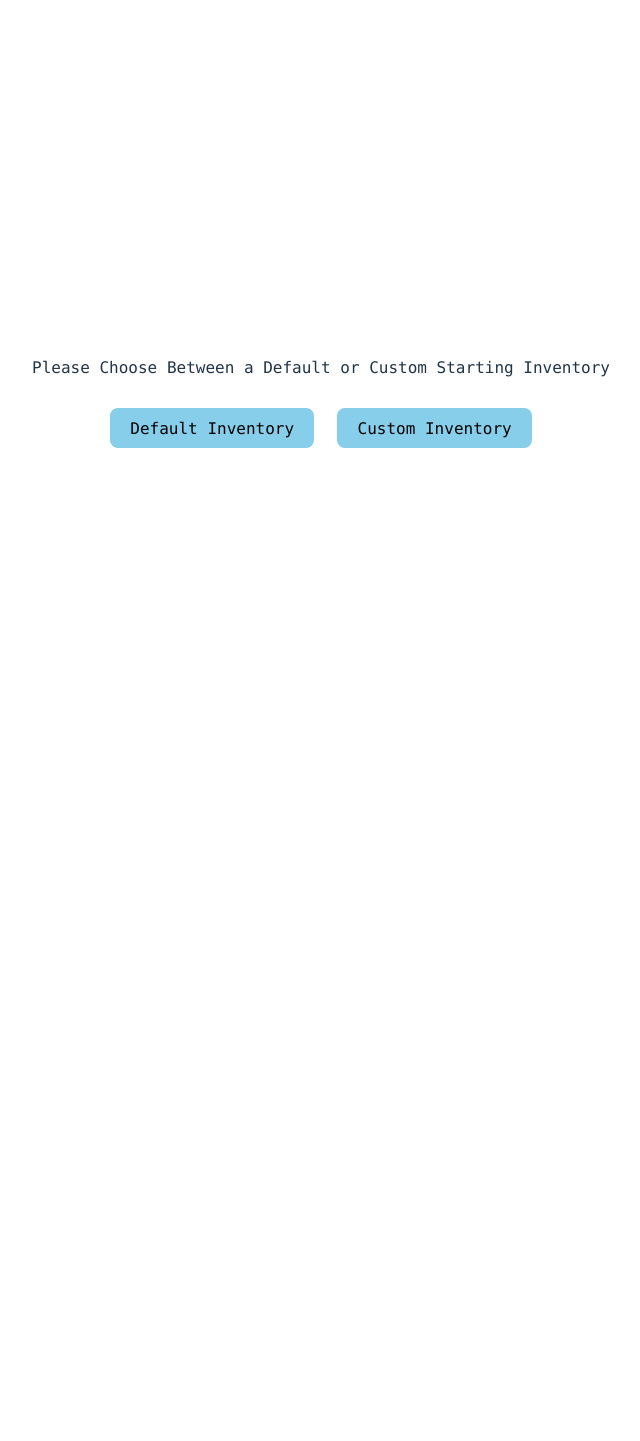
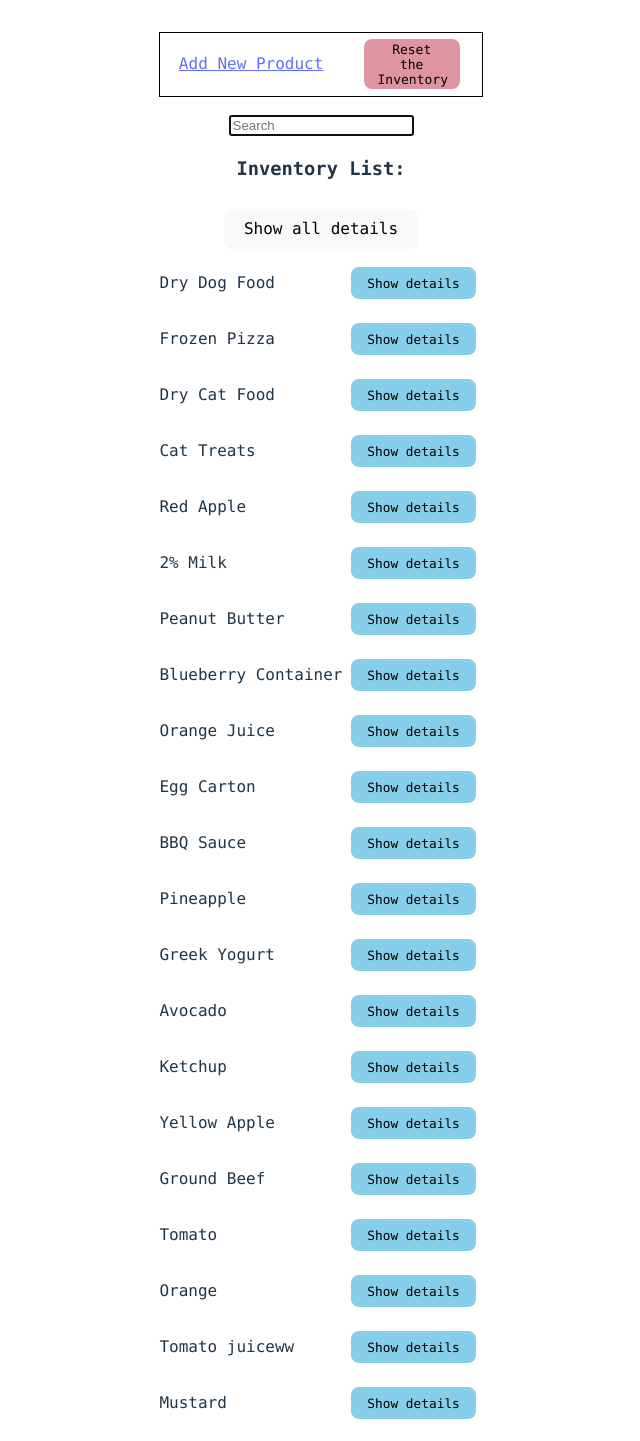
Before and after one commit to Michael01155D/web-inventory-manager, a React (Vite) app: page / in a window 1280 px wide. Shown: the top 1441 px of the page, without its empty margins (319-959 px from the left). Before the commit the page ends 800 px from the top, so only its background shows below. Built offline with nearby package versions, Linux system fonts and the light colour scheme; data requests are answered from the project's data file.

Commit message:
renaming and editing stock now work in db.json and re-render the components. todo next: fix displaymsg display when editing a product

```diff
--- a/backend.js
+++ b/backend.js
@@ -1,5 +1,3 @@
-//import data from "./db.json" with { type: "json"};
-
 //todo: learn express and change backend to express
 //import express from 'express';
 // const server = express();
@@ -19,7 +17,6 @@
 
 const URL = "http://localhost:3000/products";
 
-//current todo: implement edit stock, remove product, and clear inventory
 
 const addProduct = async (newProduct) => {
     const newCode = await generateSerialCode();
--- a/db.json
+++ b/db.json
@@ -1,3 +1,136 @@
 {
-  "products": []
+  "products": [
+    {
+      "id": "8f97",
+      "name": "Dry Dog Food",
+      "stock": 179,
+      "serialCode": "y0v0t8W7S2Y3"
+    },
+    {
+      "id": "bcce",
+      "name": "Frozen Pizza",
+      "stock": 377,
+      "serialCode": "o6E3q6V5b2p5"
+    },
+    {
+      "id": "c259",
+      "name": "Dry Cat Food",
+      "stock": 367,
+      "serialCode": "L0g7I4a5l7t5"
+    },
+    {
+      "id": "ae65",
+      "name": "Cat Treats",
+      "stock": 15,
+      "serialCode": "l1f5y2o1O2b7"
+    },
+    {
+      "id": "5ecd",
+      "name": "Red Apple",
+      "stock": 759,
+      "serialCode": "Z8i8i5T8U5y8"
+    },
+    {
+      "id": "a3af",
+      "name": "2% Milk",
+      "stock": 928,
+      "serialCode": "i5n5y5s2j2n7"
+    },
+    {
+      "id": "a166",
+      "name": "Peanut Butter",
+      "stock": 54,
+      "serialCode": "K6N7p2o7N3Q3"
+    },
+    {
+      "id": "cc49",
+      "name": "Blueberry Container",
+      "stock": 323,
+      "serialCode": "n1N8I4k0o6t2"
+    },
+    {
+      "id": "ccb8",
+      "name": "Orange Juice",
+      "stock": 740,
+      "serialCode": "z0A7x6x8H6S4"
+    },
+    {
+      "id": "c5d7",
+      "name": "Egg Carton",
+      "stock": 909,
+      "serialCode": "r0c7G3q6b4q0"
+    },
+    {
+      "id": "b233",
+      "name": "BBQ Sauce",
+      "stock": 902,
+      "serialCode": "w0q6l5P1C0j0"
+    },
+    {
+      "id": "8780",
+      "name": "Pineapple",
+      "stock": 169,
+      "serialCode": "J7O7s4l6T2x1"
+    },
+    {
+      "id": "d4dd",
+      "name": "Greek Yogurt",
+      "stock": 517,
+      "serialCode": "D1h5y0V2B0z7"
+    },
+    {
+      "id": "a147",
+      "name": "Avocado",
+      "stock": 989,
+      "serialCode": "x6D3x3G7A7A7"
+    },
+    {
+      "id": "3cb3",
+      "name": "Ketchup",
+      "stock": 799,
+      "serialCode": "G5u7m4l7S7X8"
+    },
+    {
+      "id": "722c",
+      "name": "Yellow Apple",
+      "stock": 386,
+      "serialCode": "J3p5Q8r0K3A0"
+    },
+    {
+      "id": "b97a",
+      "name": "Ground Beef",
+      "stock": 557,
+      "serialCode": "r8J0M3o5E8q4"
+    },
+    {
+      "id": "7b1f",
+      "name": "Tomato",
+      "stock": 297,
+      "serialCode": "x6A6M1N5i1O3"
+    },
+    {
+      "id": "3f5f",
+      "name": "Orange",
+      "stock": 488,
+      "serialCode": "P4v5p8S4b1A7"
+    },
+    {
+      "id": "9bd5",
+      "name": "Tomato juiceww",
+      "stock": 589,
+      "serialCode": "J3I6T4Q6q1i6"
+    },
+    {
+      "id": "d226",
+      "name": "Mustard",
+      "stock": 928,
+      "serialCode": "Q3z6R0L3U3r1"
+    },
+    {
+      "id": "0145",
+      "name": "Lemon",
+      "stock": 17,
+      "serialCode": "W7H3I6Q8J4z2"
+    }
+  ]
 }
--- a/src/App.jsx
+++ b/src/App.jsx
@@ -15,8 +15,6 @@ const App = () => {
     })
   }, [])
 
-  console.log("in App.jsx, inventory is ", inventory)
-
   return (
     <BrowserRouter>
       <Routes>
--- a/src/components/EditStockForm.jsx
+++ b/src/components/EditStockForm.jsx
@@ -1,17 +1,21 @@
-import { useState } from "react";
+import { useEffect, useState } from "react";
+import { updateProduct } from '../../backend';
 
-const EditStockForm = ({ editStock, productName}) => {
+const EditStockForm = ({ product, setProductData }) => {
     const [newStock, setNewStock] = useState(0);
 
-    const handleSubmit = (e) => {
+    const handleSubmit = async (e) => {
         e.preventDefault();
-        editStock(productName, newStock);
+        const updatedProduct = {...product, stock: newStock};
+        await updateProduct(updatedProduct)
+        setProductData(updatedProduct)
     }
+
 
     return (
         <>
         <form onSubmit={handleSubmit}>
-            <label htmlFor="newStockInput">New Stock Amount for {productName} (0-999)</label>
+            <label htmlFor="newStockInput">New Stock Amount for {product.name} (0-999)</label>
             <input id="newStockInput" type='number' value={newStock.toString()}
                 min="0" max="999"
              onChange={(newStock) => setNewStock(newStock.target.value.toString())}/>
--- a/src/components/HomePage.jsx
+++ b/src/components/HomePage.jsx
@@ -12,7 +12,6 @@ const HomePage = ({ inventory, setInventory }) => {
     }
    }, [inventory])
 
-   console.log('in homepage, inventory is:', inventory)
     return(
         <>
         { displayStart ?
--- a/src/components/MainMenu.jsx
+++ b/src/components/MainMenu.jsx
@@ -12,33 +12,16 @@ const MainMenu = ({inventory, setInventory}) => {
     const [displayMsg, setDisplayMsg] = useState("");
     const [isError, setIsError] = useState(false);
     const [displayAllDetails, setDisplayAllDetails] = useState(false);
-    const removeProduct = (productName) => {
-        inventory.removeProduct(productName);
-        forceUpdate();
-    }
-
-    const editStock = (productName, newStock) => {
-        inventory.editStock(productName, newStock);
-        forceUpdate();
-    }
-
-    const renameProduct = (newName, oldName) => {
-        if (inventory.map(product => product.name.toLowerCase().trim()).includes(newName.toLowerCase().trim())){
-            setDisplayMsg(`Error: ${newName} is already in the Inventory! Please remove it before changing ${oldName} `);
-            setIsError(true);
-        } else {
-            setDisplayMsg(`Successfully renamed ${oldName} to ${newName}`);
-            inventory.renameProduct(newName, oldName);
-            forceUpdate();
-        }
-        toggleMessage(setIsError, setDisplayMsg);
-    }
 
     const clearInventoryPrompt = async() => {
         if (window.confirm("Warning! This is an irreversable action. Do you want to reset the Inventory?")) {
             await clearInventory();
             setInventory([]);
         }
+    }
+
+    const allowRename = (newName) => {
+        return !inventory.map(product => product.name.toLowerCase().trim()).includes(newName.toLowerCase().trim());
     }
     //todo: once db is implemented, add Link for each Product to link to /products/:id for detail screen
     return(
@@ -48,6 +31,7 @@ const MainMenu = ({inventory, setInventory}) => {
                 <button id="clearInventoryButton" onClick={()=> clearInventoryPrompt()}>Reset the Inventory</button>
             </header>
             <SearchBar query={query} setQuery={setQuery}/>
+
             {displayMsg.length > 0 ?
                 <DisplayMessage id="displayMsg" displayMessage={displayMsg} isError={isError}/>
                 :
@@ -64,9 +48,7 @@ const MainMenu = ({inventory, setInventory}) => {
                         .map(product => <Product
                             key={product.serialCode}
                             product={product}
-                            removeProduct={removeProduct}
-                            editStock={editStock}
-                            renameProduct={renameProduct}
+                            allowRename={allowRename}
                             displayAllDetails={displayAllDetails}
                             />
                         ),
@@ -80,3 +62,26 @@ const MainMenu = ({inventory, setInventory}) => {
 }
 
 export default MainMenu;
+
+    //previous implementations using Inventory.js class file:
+    // const removeProduct = (productName) => {
+    //     inventory.removeProduct(productName);
+    //     forceUpdate();
+    // }
+
+    // const editStock = (productName, newStock) => {
+    //     inventory.editStock(productName, newStock);
+    //     forceUpdate();
+    // }
+
+    // const renameProduct = (newName, oldName) => {
+    //     if (inventory.map(product => product.name.toLowerCase().trim()).includes(newName.toLowerCase().trim())){
+    //         setDisplayMsg(`Error: ${newName} is already in the Inventory! Please remove it before changing ${oldName} `);
+    //         setIsError(true);
+    //     } else {
+    //         setDisplayMsg(`Successfully renamed ${oldName} to ${newName}`);
+    //         inventory.renameProduct(newName, oldName);
+    //         forceUpdate();
+    //     }
+    //     toggleMessage(setIsError, setDisplayMsg);
+    // }
--- a/src/components/Product.jsx
+++ b/src/components/Product.jsx
@@ -3,12 +3,15 @@ import "../styles/Product.css";
 import "../styles/Button.css";
 import EditStockForm from './EditStockForm.jsx';
 import RenameProductForm from './RenameProductForm';
+import { removeProduct } from '../../backend.js';
 
-const Product = ({product, removeProduct, renameProduct, editStock, displayAllDetails}) => {
+const Product = ( {product, displayAllDetails, allowRename } ) => {
 
     const [showDetails, setShowDetails] = useState(displayAllDetails);
     const [displayStockForm, setDisplayStockForm] = useState(false);
     const [displayRenameForm, setDisplayRenameForm] = useState(false);
+    //used to re-render component on PUT:
+    const [productData, setProductData] = useState(product);
 
     useEffect(() => {
         setShowDetails(displayAllDetails);
@@ -24,21 +27,21 @@ const Product = ({product, removeProduct, renameProduct, editStock, displayAllDe
         <section id="productView">
             { showDetails  ?
                 <section id="detailedProduct">
-                    <p> {product.name} | Current Stock: {product.stock} <span id="serialCode"> Serial Code: {product.serialCode} </span></p>
+                    <p> {productData.name} | Current Stock: {productData.stock} <span id="serialCode"> Serial Code: {productData.serialCode} </span></p>
                     <button id="editStockButton" onClick={() => setDisplayStockForm(!displayStockForm) }>Edit Stock</button>
                     <button  id="renameProductButton" onClick={() => setDisplayRenameForm(!displayRenameForm)}>Rename Product</button>
-                    <button id="removeProductButton" onClick={() => removeProduct(product.name)}>Remove Product</button>
+                    <button id="removeProductButton" onClick={() => removeProduct(productData.name)}>Remove Product</button>
                 </section>
                  :
-                <p>{product.name}</p>
+                <p>{productData.name}</p>
             }
             {displayStockForm && (showDetails || displayAllDetails) ?
-            <EditStockForm editStock={editStock} productName={product.name} />
+            <EditStockForm product={product} setProductData={setProductData} />
             :<></>
 
             }
             {displayRenameForm  && (showDetails || displayAllDetails) ?
-                <RenameProductForm renameProduct={renameProduct} oldName={product.name}/>
+                <RenameProductForm allowRename={allowRename} product={product} setProductData={setProductData} />
             :<></>
             }
 
--- a/src/components/RenameProductForm.jsx
+++ b/src/components/RenameProductForm.jsx
@@ -1,17 +1,36 @@
 import { useState } from "react";
+import { updateProduct } from "../../backend";
+import DisplayMessage, {toggleMessage} from "./DisplayMessage";
 
-const RenameProductForm = ({renameProduct, oldName}) => {
+const RenameProductForm = ({product, setProductData, allowRename}) => {
     const [newName, setNewName] = useState("");
+    const [displayMsg, setDisplayMsg] = useState(null);
+    const [isError, setIsError] = useState(false);
 
-    const handleSubmit = (e) => {
+    const handleSubmit = async (e) => {
         e.preventDefault();
-        renameProduct(newName, oldName);
+        const validRename = allowRename(newName);
+        if (!validRename) {
+            setIsError(true);
+            setDisplayMsg(`Error: ${newName} is already in the inventory.`)
+        } else {
+            const updatedProduct = {...product, name: newName};
+            await updateProduct(updatedProduct);
+            setProductData(updatedProduct);
+            setDisplayMsg(`Renamed ${product.name} to ${newName}`);
+        }
+        toggleMessage(setIsError, setDisplayMsg);
     }
-
+    //todo, change display msg layout to block
     return (
         <>
+        {displayMsg ?
+            <DisplayMessage displayMessage={displayMsg} isError={isError}/>
+            :
+            <></>
+        }
         <form onSubmit={handleSubmit}>
-            <label htmlFor="newNameInput">New Product name for {oldName}</label>
+            <label htmlFor="newNameInput">New Product name for {product.name}</label>
             <input id="newNameInput" value={newName} minLength="2" maxLength="14" onChange={(newText) => setNewName(newText.target.value)}/>
             <button type="submit">Update Name</button>
         </form>
--- a/src/components/StartingScreen.jsx
+++ b/src/components/StartingScreen.jsx
@@ -14,8 +14,6 @@ const StartingScreen = ({ inventory, setInventory, setDisplayStart }) => {
     //isError/displayMsg used for DisplayMessage component
     const [isError, setIsError] = useState(false);
     const [displayMsg, setDisplayMsg] = useState("");
-
-    console.log("in global startscreen, inventory is", inventory)
 
     const createDefaultInventory = () => {
         setStartOption("default");
@@ -41,13 +39,6 @@ const StartingScreen = ({ inventory, setInventory, setDisplayStart }) => {
         setNewProductStock(0)
     }
 
-    const addDefaultProduct = async () => {
-        const newProduct = createDefaultProduct(inventory);
-        const postedProduct = await addProduct(newProduct);
-        return postedProduct;
-    }
-
-    //current task: fix this.
     const setUpDefaultInventory = async (e) => {
         e.preventDefault();
         let startingProducts = [];
```
